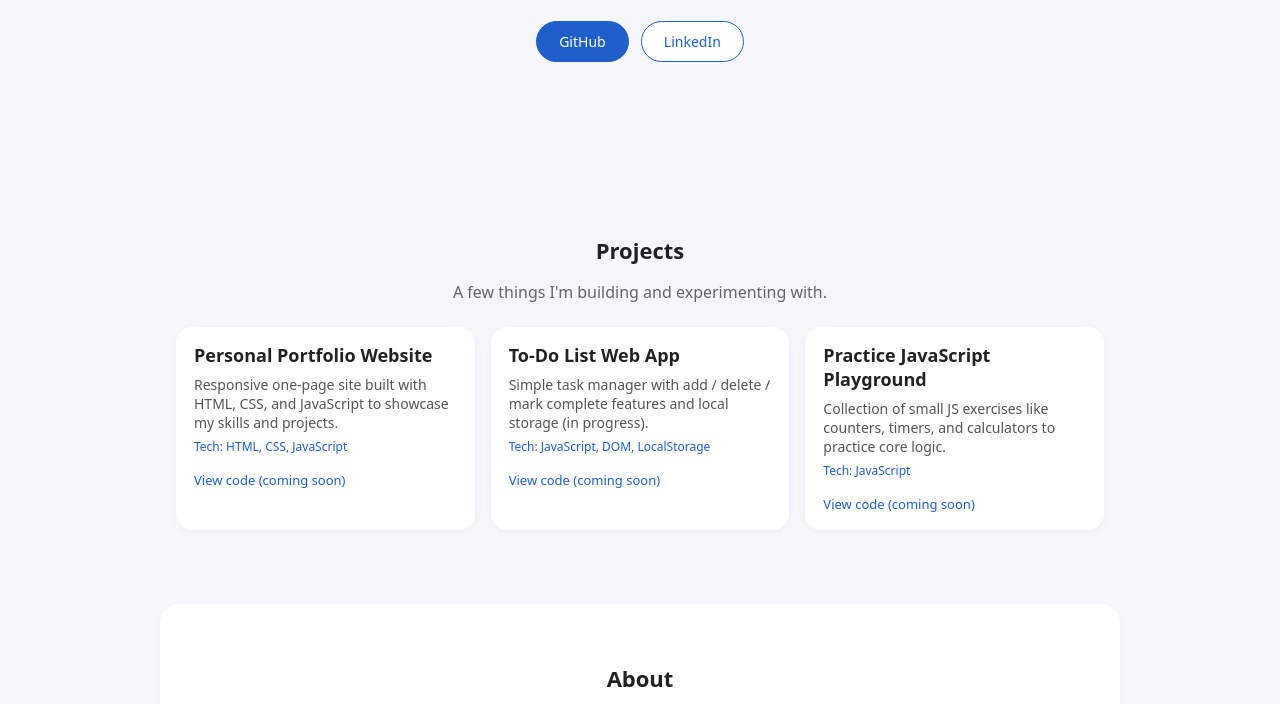
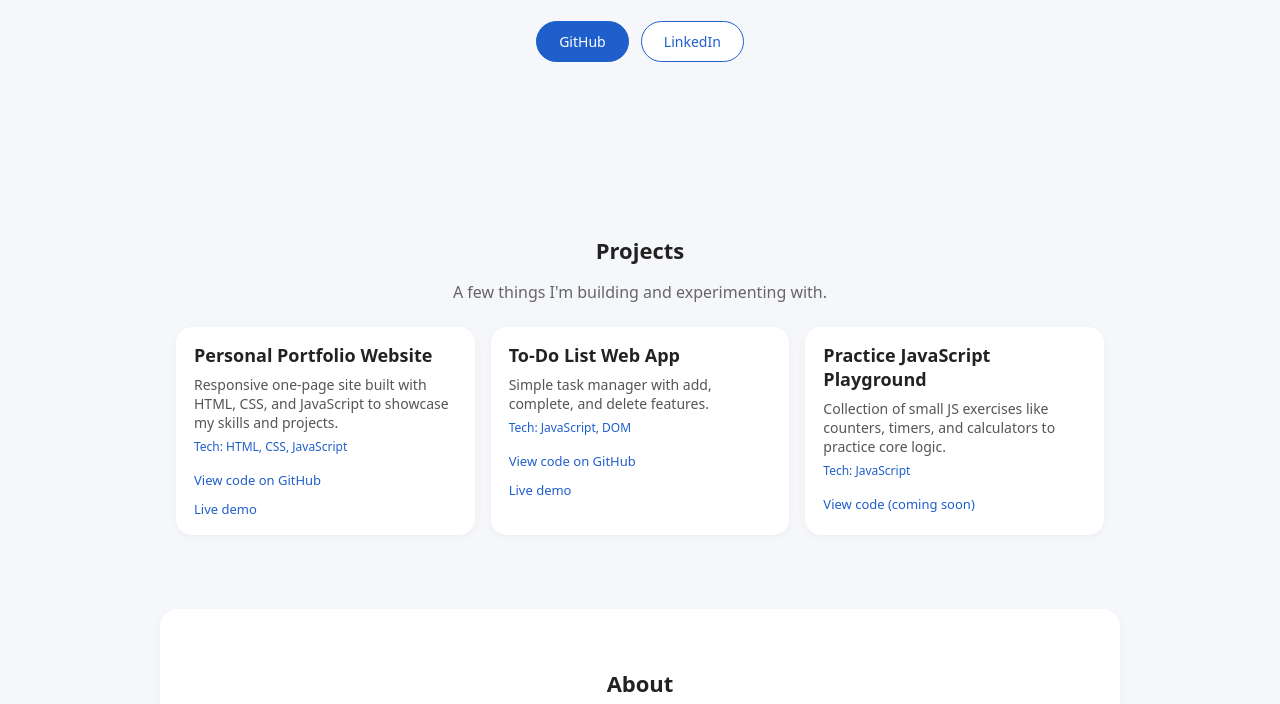
Before and after one commit to PinHungChiang/portfolio, a plain HTML site: page index.html in a window 1280 px wide. Shown: the part 362-1066 px from the top of the page. Drawn offline with Linux system fonts and the light colour scheme.

Commit message:
Update index.html

```diff
--- a/index.html
+++ b/index.html
@@ -43,24 +43,39 @@
 
         <div class="card-grid">
 
+            <!-- Portfolio -->
             <div class="card">
                 <h3>Personal Portfolio Website</h3>
                 <p>
                     Responsive one-page site built with HTML, CSS, and JavaScript to showcase my skills and projects.
                 </p>
                 <p class="tech">Tech: HTML, CSS, JavaScript</p>
-                <a href="#" class="card-link">View code (coming soon)</a>
+                <a href="https://github.com/PinHungChiang/portfolio" target="_blank" class="card-link">
+                    View code on GitHub
+                </a>
+                <br>
+                <a href="https://pinhungchiang.github.io/portfolio/" target="_blank" class="card-link">
+                    Live demo
+                </a>
             </div>
 
+            <!-- To-Do App -->
             <div class="card">
                 <h3>To-Do List Web App</h3>
                 <p>
-                    Simple task manager with add / delete / mark complete features and local storage (in progress).
+                    Simple task manager with add, complete, and delete features.
                 </p>
-                <p class="tech">Tech: JavaScript, DOM, LocalStorage</p>
-                <a href="#" class="card-link">View code (coming soon)</a>
+                <p class="tech">Tech: JavaScript, DOM</p>
+                <a href="https://github.com/PinHungChiang/todo-app" target="_blank" class="card-link">
+                    View code on GitHub
+                </a>
+                <br>
+                <a href="https://pinhungchiang.github.io/todo-app/" target="_blank" class="card-link">
+                    Live demo
+                </a>
             </div>
 
+            <!-- JS Playground -->
             <div class="card">
                 <h3>Practice JavaScript Playground</h3>
                 <p>
@@ -101,7 +116,9 @@
 
         <div class="contact-buttons">
             <a href="mailto:a10455140@gmail.com" class="btn primary">Email Me</a>
-            <a href="https://www.linkedin.com/in/你的linkedin" target="_blank" class="btn secondary">Connect on LinkedIn</a>
+            <a href="https://www.linkedin.com/in/pinhung-chiang-6ab509349/" target="_blank" class="btn secondary">
+                Connect on LinkedIn
+            </a>
         </div>
 
         <p class="contact-note">
```
